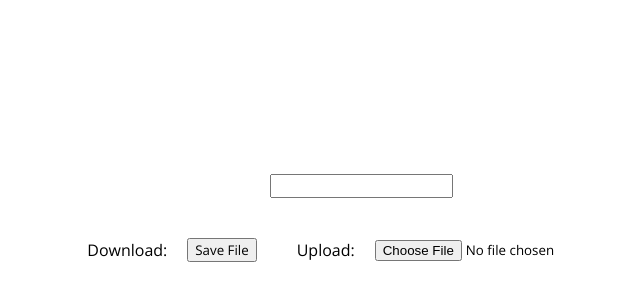
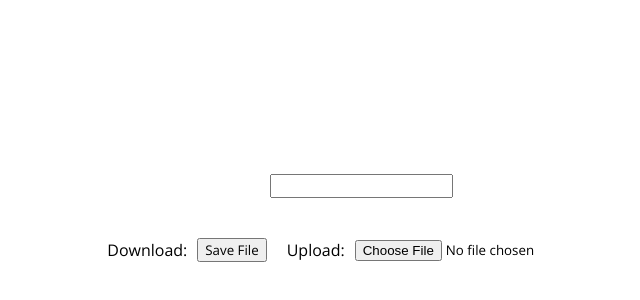
Before and after one commit to duck123acb/notes, a plain HTML site: page index.html in a window 1280 px wide. Shown: the part 190-490 px from the top of the page, without its empty margins (279-919 px from the left). Drawn offline with nearby package versions, Linux system fonts and the light colour scheme.

Commit message:
ditto last

```diff
--- a/styles.css
+++ b/styles.css
@@ -19,5 +19,5 @@ body {
 	display: flex;
 	justify-content: center;
 	align-items: center;
-	gap: calc(var(--gap) / 2);
+	gap: calc(var(--gap) / 4);
 }
```
